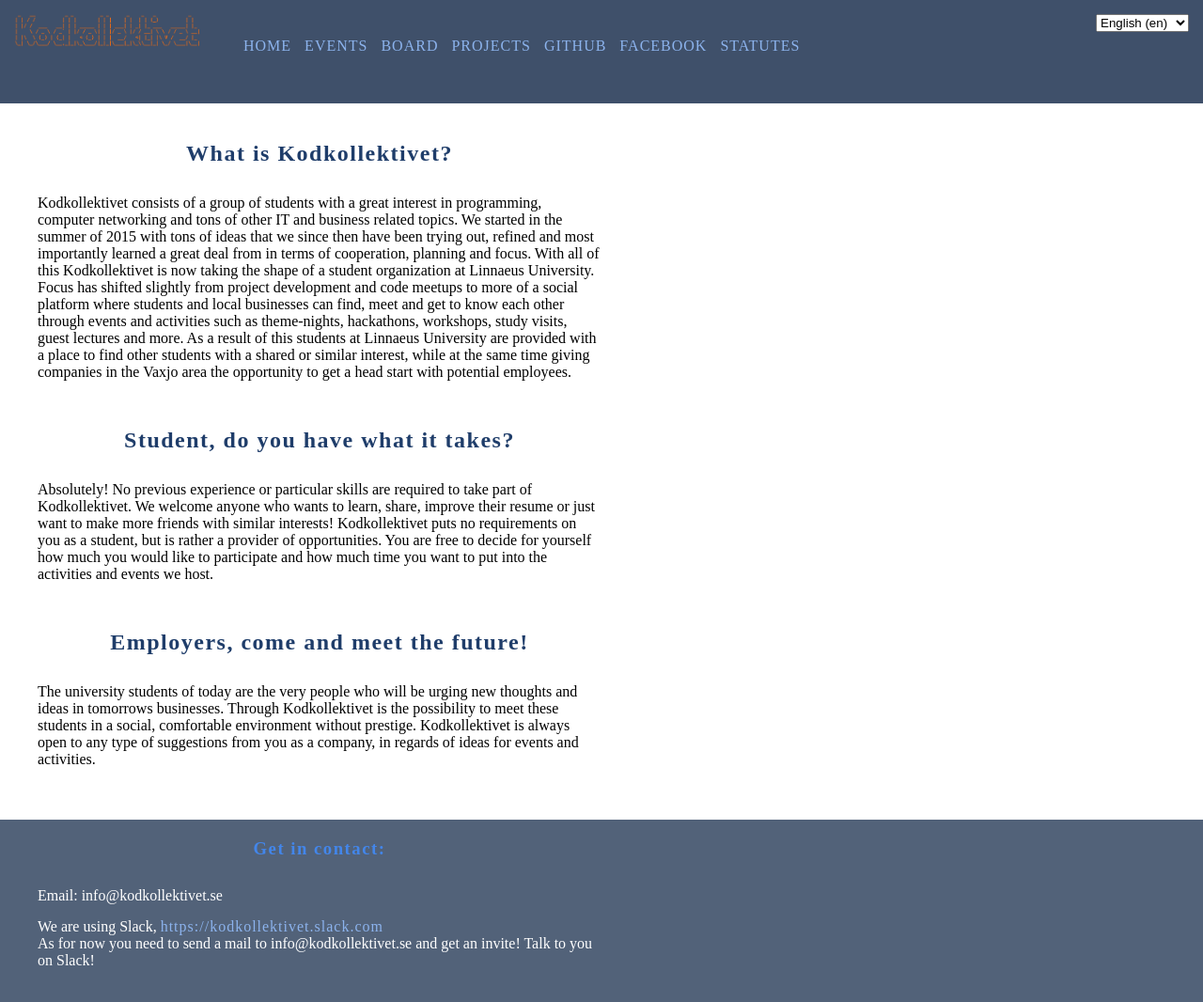
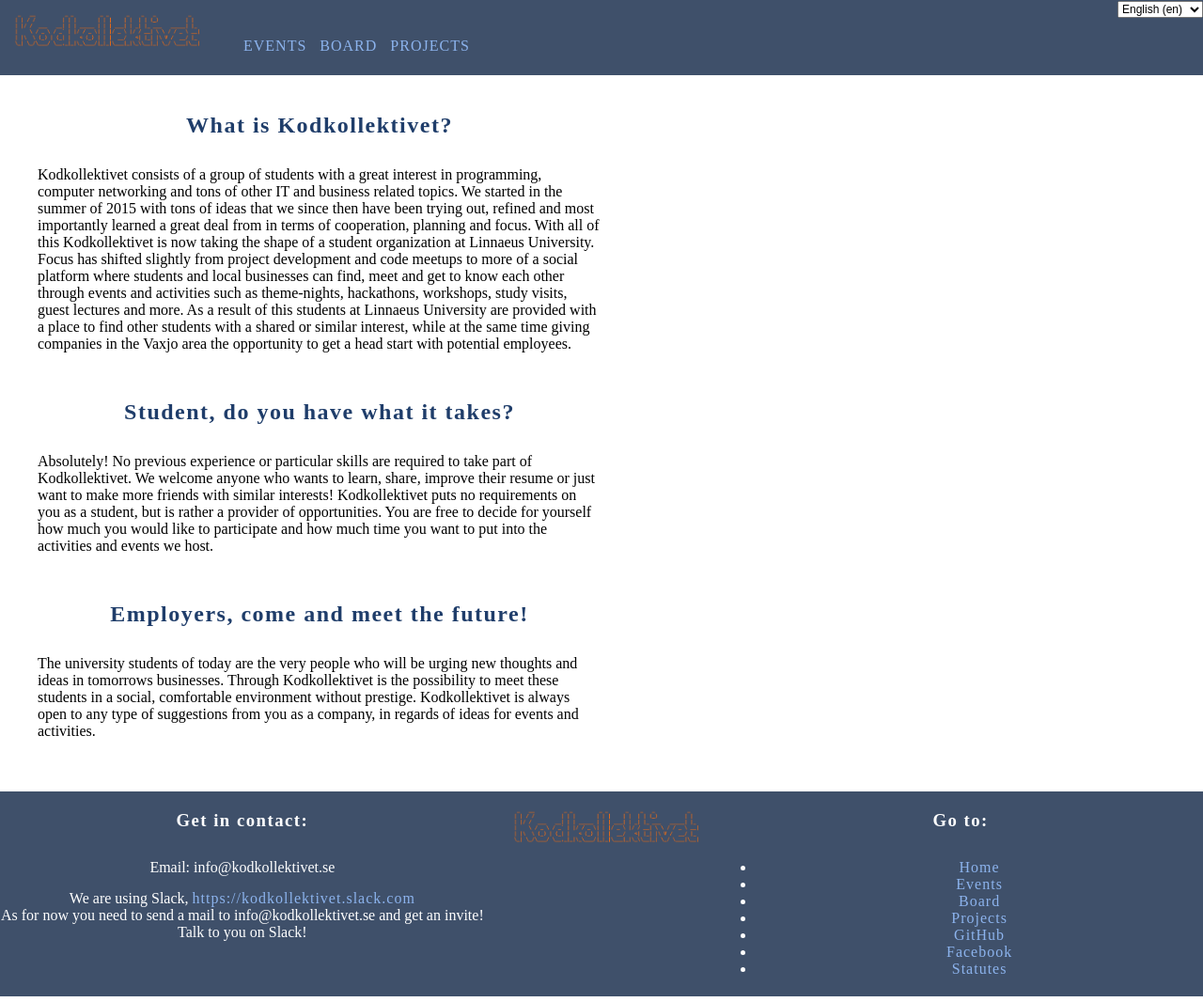
Before and after one commit to Kodkollektivet/kodkollektivet.se, a Django app: page /en/ in a window 1280 px wide. Shown: the whole page at 94% size. Run offline with Django 3.2, Linux system fonts and the light colour scheme; data that the repository does not hold is empty; some libraries are stand-ins or nearby versions.

Commit message:
Header & footer styling changes

```diff
--- a/kodkollektivet/static/css/compass/sass/_base.sass
+++ b/kodkollektivet/static/css/compass/sass/_base.sass
@@ -1,5 +1,9 @@
-body,main,p,h1,h2,h3,h4,h5,aside,ul,li,header,footer
+body,main,p,h1,h2,h3,h4,h5,aside,ul,li,header,footer,div
   margin: 0px
+
+body
+  background-color: $main-color-grey
+  //min-width: 755px
 
 h1,h2,h3,h4,h5
   margin-bottom: 30px
@@ -22,6 +26,7 @@ a
 
 main
   padding: 40px
+  background-color: white
   section
     max-width: 600px
     &:not(:first-child)
--- a/kodkollektivet/static/css/compass/sass/_footer.sass
+++ b/kodkollektivet/static/css/compass/sass/_footer.sass
@@ -1,10 +1,20 @@
 footer
-  padding: 20px 40px
-  background-color: tint($main-color-grey, 10%)
+  @include outer-container()
+  padding: 20px 0px
+  background-color: $main-color-grey
   color: white
-  .contact
+  .contact,.goto
+    @include span-columns(5)
+    text-align: center
+    h3
+      color: white
+  .logo-footer
+    @include span-columns(2)
+    text-align: center
+    img
+      width: 200px
+  .goto
     display: inline-block
-    width: 50%
-    h3
-      text-align: center
-      color: $main-color-lighter
+  @media screen and (max-width: $breakpoint-tablet)
+    .contact,.goto,.logo-footer
+      @include span-columns(12)
--- a/kodkollektivet/static/css/compass/sass/_header.sass
+++ b/kodkollektivet/static/css/compass/sass/_header.sass
@@ -1,4 +1,5 @@
 header
+  position: relative
   height: 80px
   padding: 15px
   background-color: $main-color-grey
@@ -23,4 +24,8 @@ header
             color: white
 
   #changelang
-    float: right
+    position: absolute
+    top: 0
+    right: 0
+    select
+      font-size: 12px
--- a/kodkollektivet/static/css/compass/sass/_variables.sass
+++ b/kodkollektivet/static/css/compass/sass/_variables.sass
@@ -4,3 +4,5 @@ $main-color-lighter: #4386EA
 $main-color-light: #8CB3ED
 $main-color-grey: #3F506A
 $main-color-dark: #1F3D6A
+$max-width: 2000px
+$breakpoint-tablet: 768px
--- a/kodkollektivet/static/css/main.css
+++ b/kodkollektivet/static/css/main.css
@@ -1,105 +1,173 @@
+/* line 2, ../../../../../.rvm/gems/ruby-2.3.3/gems/neat-compass-1.6.0/stylesheets/neat/grid/_grid.scss */
+* {
+  -webkit-box-sizing: border-box;
+  -moz-box-sizing: border-box;
+  box-sizing: border-box;
+}
+
 /* line 1, compass/sass/_base.sass */
-body, main, p, h1, h2, h3, h4, h5, aside, ul, li, header, footer {
+body, main, p, h1, h2, h3, h4, h5, aside, ul, li, header, footer, div {
   margin: 0px;
 }
 
 /* line 4, compass/sass/_base.sass */
+body {
+  background-color: #3F506A;
+}
+
+/* line 8, compass/sass/_base.sass */
 h1, h2, h3, h4, h5 {
   margin-bottom: 30px;
   letter-spacing: 1.5px;
   color: #1F3D6A;
 }
 
-/* line 9, compass/sass/_base.sass */
+/* line 13, compass/sass/_base.sass */
 p {
   margin-bottom: 15px;
   max-width: 600px;
 }
 
-/* line 13, compass/sass/_base.sass */
+/* line 17, compass/sass/_base.sass */
 a {
   color: #8CB3ED;
   text-decoration: none;
   letter-spacing: 1px;
 }
-/* line 17, compass/sass/_base.sass */
+/* line 21, compass/sass/_base.sass */
 a:hover {
   color: white;
 }
-/* line 19, compass/sass/_base.sass */
+/* line 23, compass/sass/_base.sass */
 a:visited {
   color: #8CB3ED;
 }
 
-/* line 23, compass/sass/_base.sass */
+/* line 27, compass/sass/_base.sass */
 main {
   padding: 40px;
+  background-color: white;
 }
-/* line 25, compass/sass/_base.sass */
+/* line 30, compass/sass/_base.sass */
 main section {
   max-width: 600px;
 }
-/* line 27, compass/sass/_base.sass */
+/* line 32, compass/sass/_base.sass */
 main section:not(:first-child) {
   margin-top: 50px;
 }
 
 /* line 1, compass/sass/_header.sass */
 header {
+  position: relative;
   height: 80px;
   padding: 15px;
   background-color: #3F506A;
 }
-/* line 5, compass/sass/_header.sass */
+/* line 6, compass/sass/_header.sass */
 header .logo {
   display: inline-block;
 }
-/* line 7, compass/sass/_header.sass */
+/* line 8, compass/sass/_header.sass */
 header .logo img {
   width: 200px;
 }
-/* line 9, compass/sass/_header.sass */
+/* line 10, compass/sass/_header.sass */
 header nav {
   display: inline-block;
   margin: 0 auto;
 }
-/* line 13, compass/sass/_header.sass */
+/* line 14, compass/sass/_header.sass */
 header nav ul li {
   display: inline-block;
 }
-/* line 15, compass/sass/_header.sass */
+/* line 16, compass/sass/_header.sass */
 header nav ul li:not(:first-child) {
   margin-left: 10px;
 }
-/* line 17, compass/sass/_header.sass */
+/* line 18, compass/sass/_header.sass */
 header nav ul li a {
   color: #8CB3ED;
   text-transform: uppercase;
   text-decoration: none;
   letter-spacing: 1px;
 }
-/* line 22, compass/sass/_header.sass */
+/* line 23, compass/sass/_header.sass */
 header nav ul li a:hover {
   color: white;
 }
-/* line 25, compass/sass/_header.sass */
+/* line 26, compass/sass/_header.sass */
 header #changelang {
-  float: right;
+  position: absolute;
+  top: 0;
+  right: 0;
+}
+/* line 30, compass/sass/_header.sass */
+header #changelang select {
+  font-size: 12px;
 }
 
 /* line 1, compass/sass/_footer.sass */
 footer {
-  padding: 20px 40px;
-  background-color: #526279;
+  max-width: 2000px;
+  margin-left: auto;
+  margin-right: auto;
+  padding: 20px 0px;
+  background-color: #3F506A;
   color: white;
 }
-/* line 5, compass/sass/_footer.sass */
-footer .contact {
+/* line 15, ../../../../../.rvm/gems/ruby-2.3.3/gems/bourbon-compass-4.0.2/stylesheets/bourbon/addons/_clearfix.scss */
+footer:after {
+  content: "";
+  display: table;
+  clear: both;
+}
+/* line 6, compass/sass/_footer.sass */
+footer .contact, footer .goto {
+  float: left;
+  display: block;
+  margin-right: 2.35765%;
+  width: 40.29137%;
+  text-align: center;
+}
+/* line 38, ../../../../../.rvm/gems/ruby-2.3.3/gems/neat-compass-1.6.0/stylesheets/neat/grid/_span-columns.scss */
+footer .contact:last-child, footer .goto:last-child {
+  margin-right: 0;
+}
+/* line 9, compass/sass/_footer.sass */
+footer .contact h3, footer .goto h3 {
+  color: white;
+}
+/* line 11, compass/sass/_footer.sass */
+footer .logo-footer {
+  float: left;
+  display: block;
+  margin-right: 2.35765%;
+  width: 14.70196%;
+  text-align: center;
+}
+/* line 38, ../../../../../.rvm/gems/ruby-2.3.3/gems/neat-compass-1.6.0/stylesheets/neat/grid/_span-columns.scss */
+footer .logo-footer:last-child {
+  margin-right: 0;
+}
+/* line 14, compass/sass/_footer.sass */
+footer .logo-footer img {
+  width: 200px;
+}
+/* line 16, compass/sass/_footer.sass */
+footer .goto {
   display: inline-block;
-  width: 50%;
 }
-/* line 8, compass/sass/_footer.sass */
-footer .contact h3 {
-  text-align: center;
-  color: #4386EA;
+@media screen and (max-width: 768px) {
+  /* line 19, compass/sass/_footer.sass */
+  footer .contact, footer .goto, footer .logo-footer {
+    float: left;
+    display: block;
+    margin-right: 2.35765%;
+    width: 100%;
+  }
+  /* line 38, ../../../../../.rvm/gems/ruby-2.3.3/gems/neat-compass-1.6.0/stylesheets/neat/grid/_span-columns.scss */
+  footer .contact:last-child, footer .goto:last-child, footer .logo-footer:last-child {
+    margin-right: 0;
+  }
 }
--- a/kodkollektivet/templates/base.html
+++ b/kodkollektivet/templates/base.html
@@ -23,7 +23,7 @@
 
   <body>
     <header>
-      <a class="btn-open logo" href="#"><img src="{% static 'img/logo.png' %}" /></a>
+      <a class="btn-open logo" href="{% url 'home' %}"><img src="{% static 'img/logo.png' %}" /></a>
       {% include 'menu.html' %}
       <form action="{% url 'set_language' %}" method="post" id="changelang">
         {% csrf_token %}
@@ -134,6 +134,25 @@
           {% endblocktrans %}
         </p>
       </div>
+
+      <div class="logo-footer">
+        <a class="btn-open logo" href="{% url 'home' %}"><img src="{% static 'img/logo.png' %}" /></a>
+      </div>
+
+      <div class="goto">
+        <div class="links">
+          <h3>Go to:</h3>
+          <ul>
+            <li><a href="{% url "home" %}">{% trans "Home" %}</a></li>
+            <li><a href="{% url "kodkollektivet:eventslistview" %}">{% trans "Events" %}</a></li>
+            <li><a href="{% url "kodkollektivet:boardtemplateview" %}">{% trans "Board" %}</a></li>
+            <li><a href="{% url "kodkollektivet:projectslistview" %}">{% trans "Projects" %}</a></li>
+            <li><a href="https://github.com/Kodkollektivet" target="_blank">GitHub</a></li>
+            <li><a href="https://www.facebook.com/kodkollektivet/" target="_blank">Facebook</a></li>
+            <li><a href="https://github.com/Kodkollektivet/documents/blob/master/stadgar/stadgar.md" target="_blank">{% trans "Statutes" %}</a></li>
+          </ul>
+        </div>
+      </div>
     </footer>
   </body>
 </html>
--- a/kodkollektivet/templates/menu.html
+++ b/kodkollektivet/templates/menu.html
@@ -1,12 +1,8 @@
 {% load i18n %}
 <nav>
   <ul>
-    <li><a href="{% url "home" %}">{% trans "Home" %}</a></li>
     <li><a href="{% url "kodkollektivet:eventslistview" %}">{% trans "Events" %}</a></li>
     <li><a href="{% url "kodkollektivet:boardtemplateview" %}">{% trans "Board" %}</a></li>
     <li><a href="{% url "kodkollektivet:projectslistview" %}">{% trans "Projects" %}</a></li>
-    <li><a href="https://github.com/Kodkollektivet" target="_blank">GitHub</a></li>
-    <li><a href="https://www.facebook.com/kodkollektivet/" target="_blank">Facebook</a></li>
-    <li><a href="https://github.com/Kodkollektivet/documents/blob/master/stadgar/stadgar.md" target="_blank">{% trans "Statutes" %}</a></li>
   </ul>
 </nav>
```
